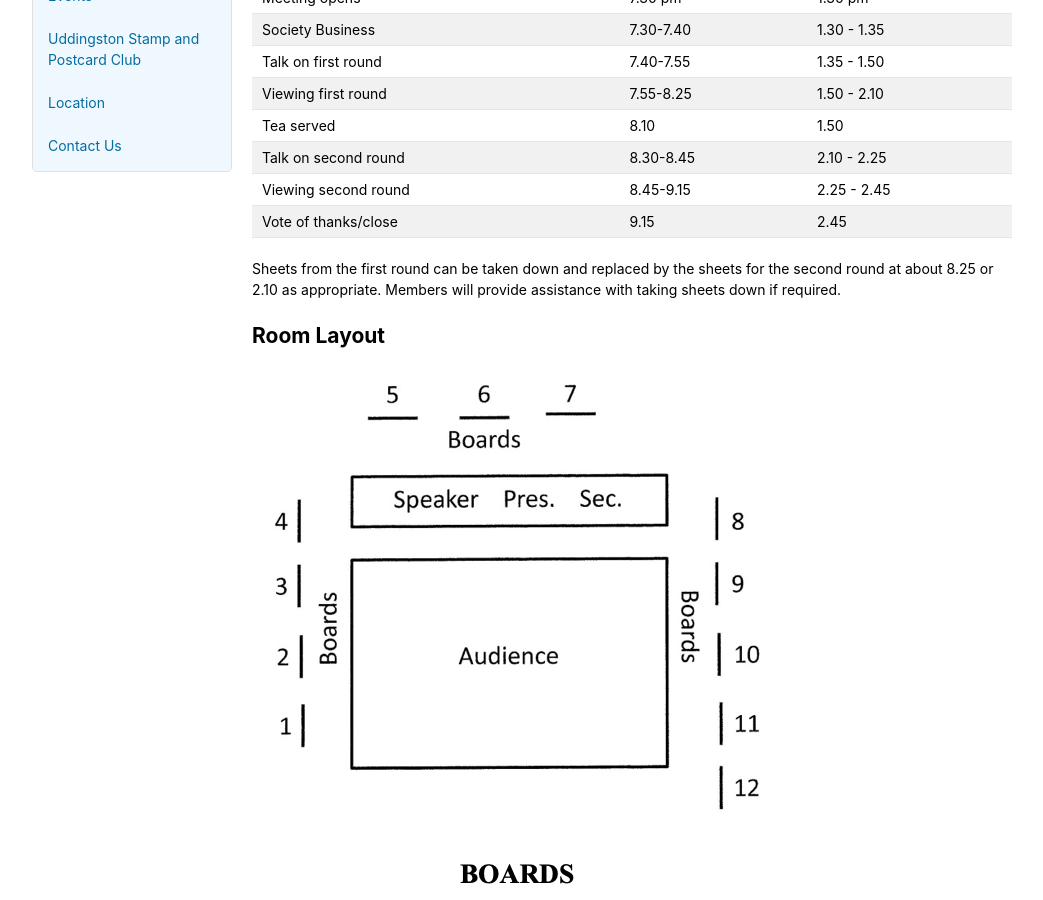
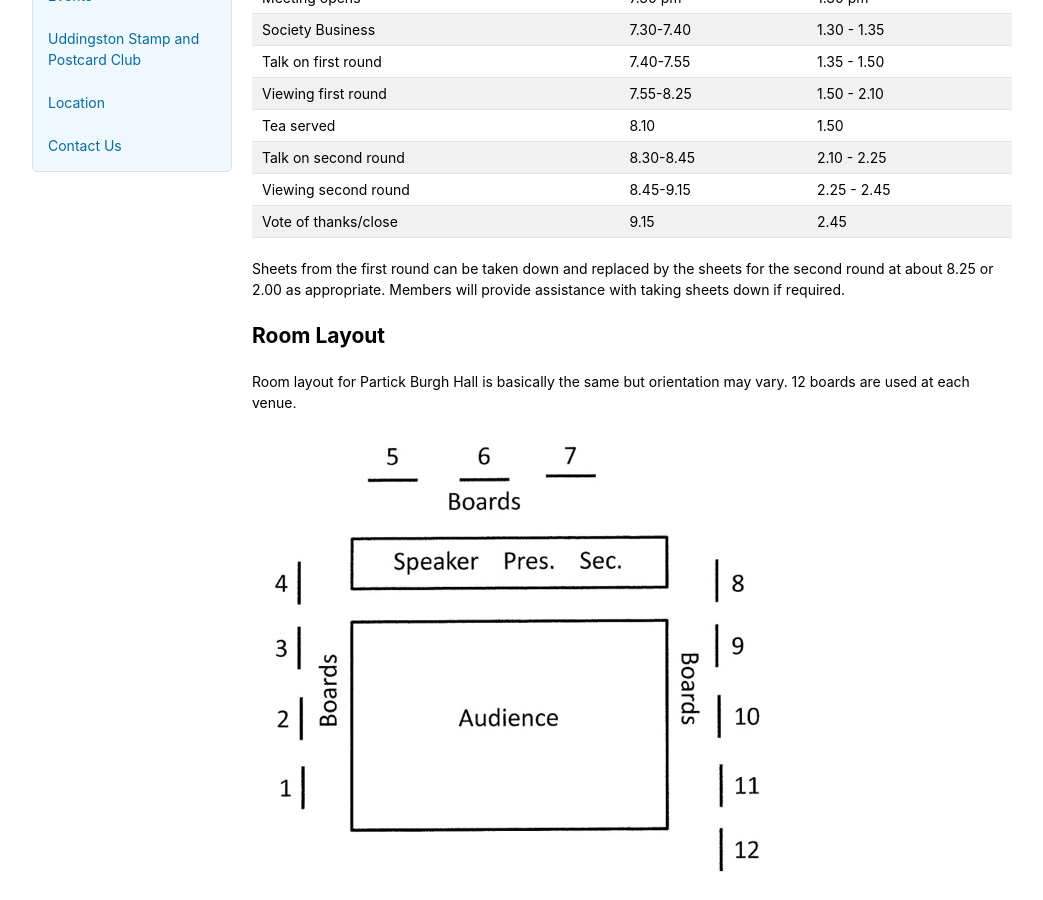
Before and after one commit to astalker/caledonian-stamps, a Jekyll site: the page built from advice-for-visiting-speakers.md, in a window 1280 px wide and 900 px high, scrolled down 634 px. Shown: the whole window, without its empty margins (118-1161 px from the left). Built offline with Jekyll 4.4.1, drawn with Linux system fonts in a browser that asks for light colours; our own code applies the rules of GitHub Pages for plain Markdown files.

Commit message:
Minor amendment

```diff
--- a/advice-for-visiting-speakers.md
+++ b/advice-for-visiting-speakers.md
@@ -23,10 +23,12 @@ Talk on second round | 8.30-8.45 | 2.10 - 2.25
 Viewing second round | 8.45-9.15 | 2.25 - 2.45
 Vote of thanks/close | 9.15 | 2.45
 
-Sheets from the first round can be taken down and replaced by the sheets for the second round at about 8.25 or 2.10 as appropriate. Members will provide assistance with taking sheets down if required.
+Sheets from the first round can be taken down and replaced by the sheets for the second round at about 8.25 or 2.00 as appropriate. Members will provide assistance with taking sheets down if required.
 
 
 ## Room Layout
+
+Room layout for Partick Burgh Hall is basically the same but orientation may vary. 12 boards are used at each venue.
 
 ![Room Layout](images/room-layout.png)
 ## Directions
```
